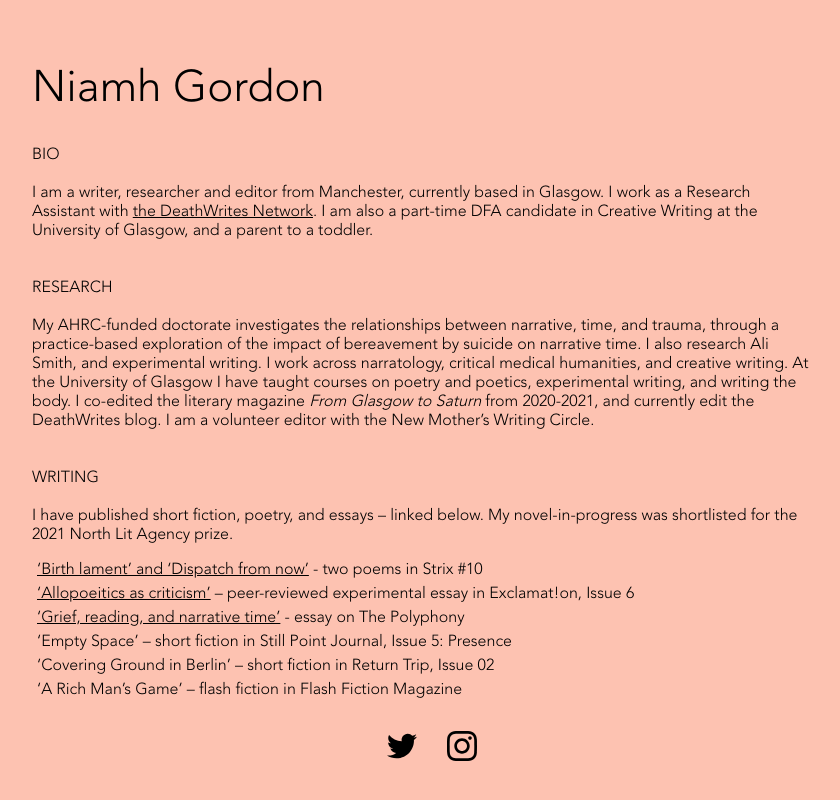
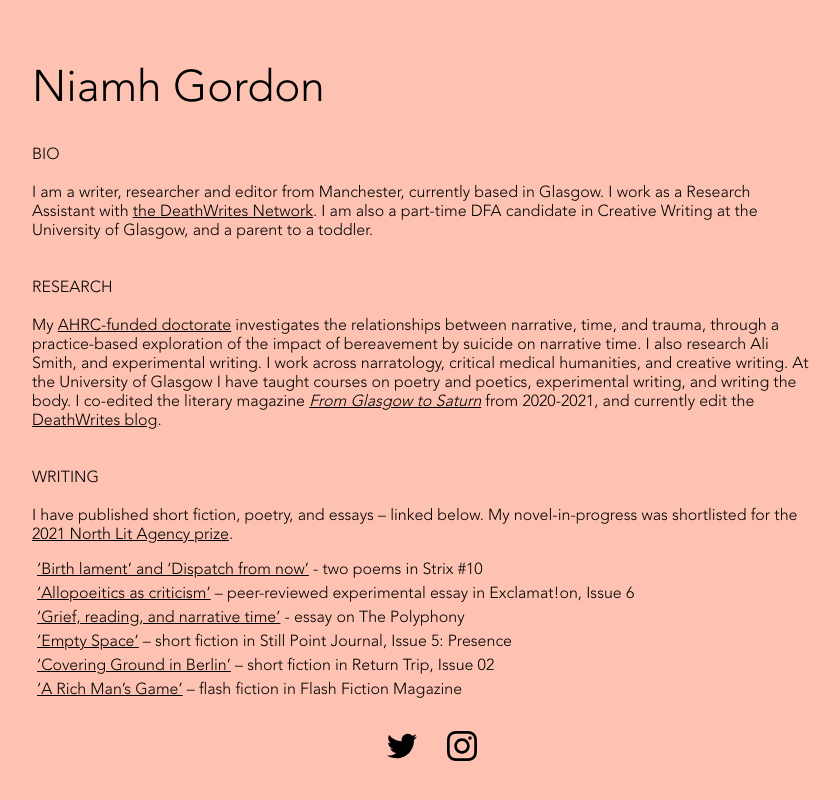
Before and after one commit to jpsanders101/wilbur, a React (Create React App) app: page / in a window 1280 px wide. Shown: the whole page, without its empty margins (208-1048 px from the left). Built offline with nearby package versions, Linux system fonts and the light colour scheme.

Commit message:
Add links.

```diff
--- a/src/About.js
+++ b/src/About.js
@@ -1,30 +1,9 @@
 import React from "react";
-// import HomeLink from "./HomeLink";
 import "./About.css";
 
 export default function About() {
   return (
     <>
-      {/* <div className="aboutPage">
-        <div className="column">
-          <p className="copy">
-            BIO:
-            <br />
-            I am a writer, researcher and editor from Manchester, currently based in Glasgow. I work as a Research Assistant with <a rel="noreferrer" target="_blank" href="https://deathwrites.org.uk/">the DeathWrites Network</a>, and am a volunteer Community Assistant with <a rel="noreferrer" target="_blank" href="https://www.newmumswriting.co.uk/">The New Mother’s Writing Circle</a>. I am also a part-time DFA candidate in Creative Writing at the University of Glasgow, and a parent to a toddler.
-            <br />
-            <br />
-            RESEARCH:
-            <br />
-            My AHRC-funded doctorate investigates the relationships between narrative, time, and trauma, through a practice-based exploration of the impact of bereavement by suicide on narrative time. I also research Ali Smith, and experimental writing. I work across narratology, critical medical humanities, and creative writing. At the University of Glasgow I have taught courses on poetry and poetics, experimental writing, and writing the body. I co-edited the literary magazine <i className="italics">From Glasgow to Saturn</i> from 2020-2021, and currently edit the DeathWrites blog. I am a volunteer editor with the New Mother’s Writing Circle.
-            <br />
-            <br />
-            <div className="authorPhoto authorPhotoFloat" />
-          </p>
-        </div>
-        <div className="column">
-          <div className="authorPhoto authorPhotoFlex" />
-        </div>
-      </div> */}
       <p className="copy">
       BIO
             <br />
@@ -36,26 +15,24 @@ export default function About() {
             RESEARCH
             <br />
             <br />
-            My AHRC-funded doctorate investigates the relationships between narrative, time, and trauma, through a practice-based exploration of the impact of bereavement by suicide on narrative time. I also research Ali Smith, and experimental writing. I work across narratology, critical medical humanities, and creative writing. At the University of Glasgow I have taught courses on poetry and poetics, experimental writing, and writing the body. I co-edited the literary magazine <i className="italics">From Glasgow to Saturn</i> from 2020-2021, and currently edit the DeathWrites blog. I am a volunteer editor with the New Mother’s Writing Circle.
+            My <a href="https://www.gla.ac.uk/pgrs/niamhgordon/" target="_blank"  rel="noreferrer">AHRC-funded doctorate</a> investigates the relationships between narrative, time, and trauma, through a practice-based exploration of the impact of bereavement by suicide on narrative time. I also research Ali Smith, and experimental writing. I work across narratology, critical medical humanities, and creative writing. At the University of Glasgow I have taught courses on poetry and poetics, experimental writing, and writing the body. I co-edited the literary magazine <a rel="noreferrer" href="https://glasgowtosaturn.com/" target="_blank" className="italics">From Glasgow to Saturn</a> from 2020-2021, and currently edit the <a href="https://deathwrites.org.uk/blog" target="_blank" rel="noreferrer">DeathWrites blog</a>.
             <br />
             <br />
             <br />
         WRITING
         <br />
         <br />
-        I have published short fiction, poetry, and essays – linked below. My novel-in-progress was shortlisted for the 2021 North Lit Agency prize.
+        I have published short fiction, poetry, and essays – linked below. My novel-in-progress was shortlisted for the <a target="_blank" rel="noreferrer" href="https://www.thebookseller.com/news/clare-gough-wins-north-literary-agency-prize-1262107">2021 North Lit Agency prize</a>.
         <br />
         <ul className="writing-list">
           <li><a rel="noreferrer" target="_blank" href="https://www.strixleeds.com/shop/strix-10">‘Birth lament’ and ‘Dispatch from now’</a> - two poems in Strix #10</li>
           <li><a rel="noreferrer" target="_blank" href="https://english.exeter.ac.uk/media/universityofexeter/collegeofhumanities/english/research/exclamationjournal/Exclamation_Volume_6.pdf">‘Allopoeitics as criticism’</a> – peer-reviewed experimental essay in Exclamat!on, Issue 6</li>
           <li><a rel="noreferrer" target="_blank" href="https://thepolyphony.org/2021/11/11/grief-reading-and-narrative-time/">‘Grief, reading, and narrative time’</a> - essay on The Polyphony</li>
-          <li>‘Empty Space’ – short fiction in Still Point Journal, Issue 5: Presence</li>
-          <li>‘Covering Ground in Berlin’ – short fiction in Return Trip, Issue 02</li>
-          <li>‘A Rich Man’s Game’ – flash fiction in Flash Fiction Magazine</li>
+          <li><a href="https://www.stillpointldn.com/articles/niamh-gordon-empty-space/" target="_blank" rel="noreferrer">‘Empty Space’</a> – short fiction in Still Point Journal, Issue 5: Presence</li>
+          <li><a href="https://returntrip.bigcartel.com/product/return-trip-spring-summer-2021" target="_blank" rel="noreferrer">‘Covering Ground in Berlin’</a> – short fiction in Return Trip, Issue 02</li>
+          <li><a target="_blank" href="https://flashfictionmagazine.com/blog/2020/10/01/a-rich-mans-game/" rel="noreferrer">‘A Rich Man’s Game’</a> – flash fiction in Flash Fiction Magazine</li>
         </ul>
       </p>
-      {/* <HomeLink /> */}
-
     </>
   );
 }
```
